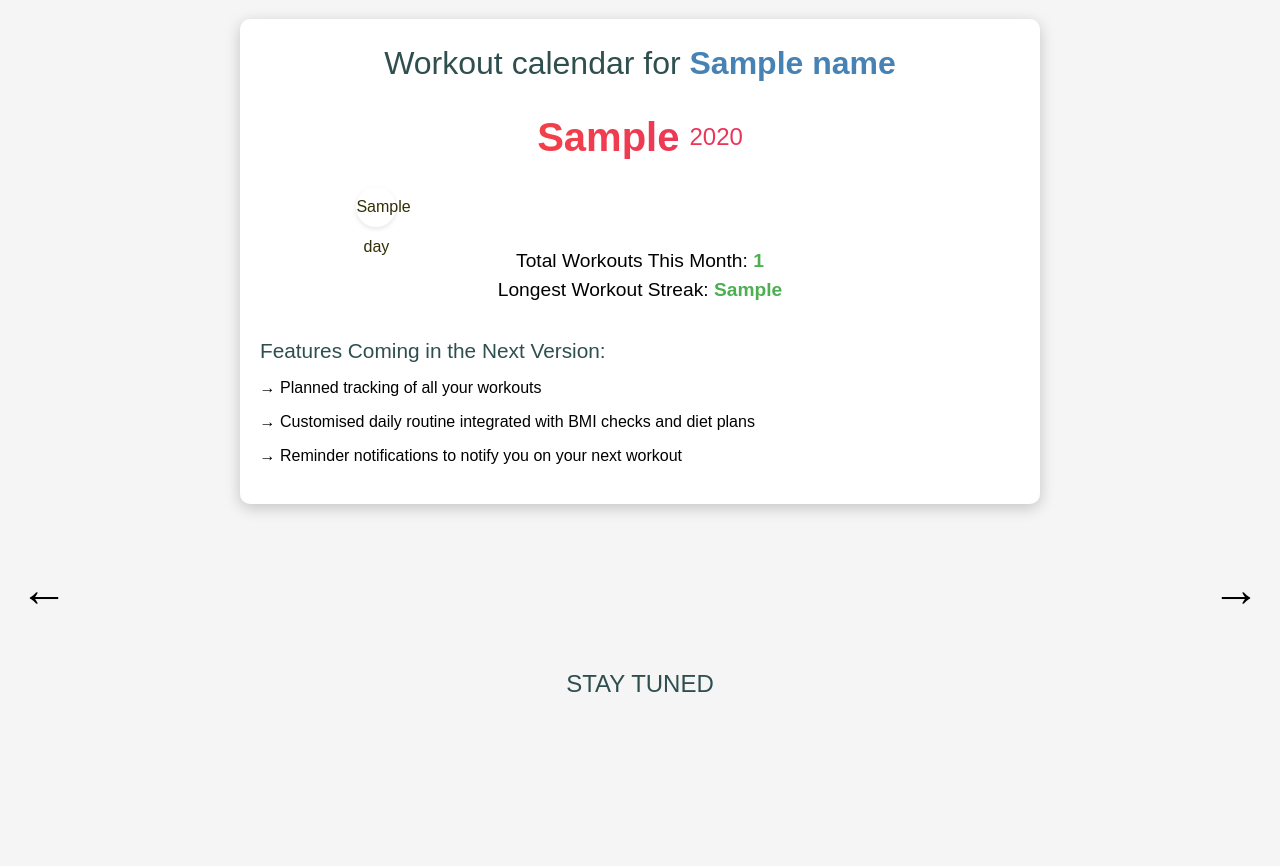
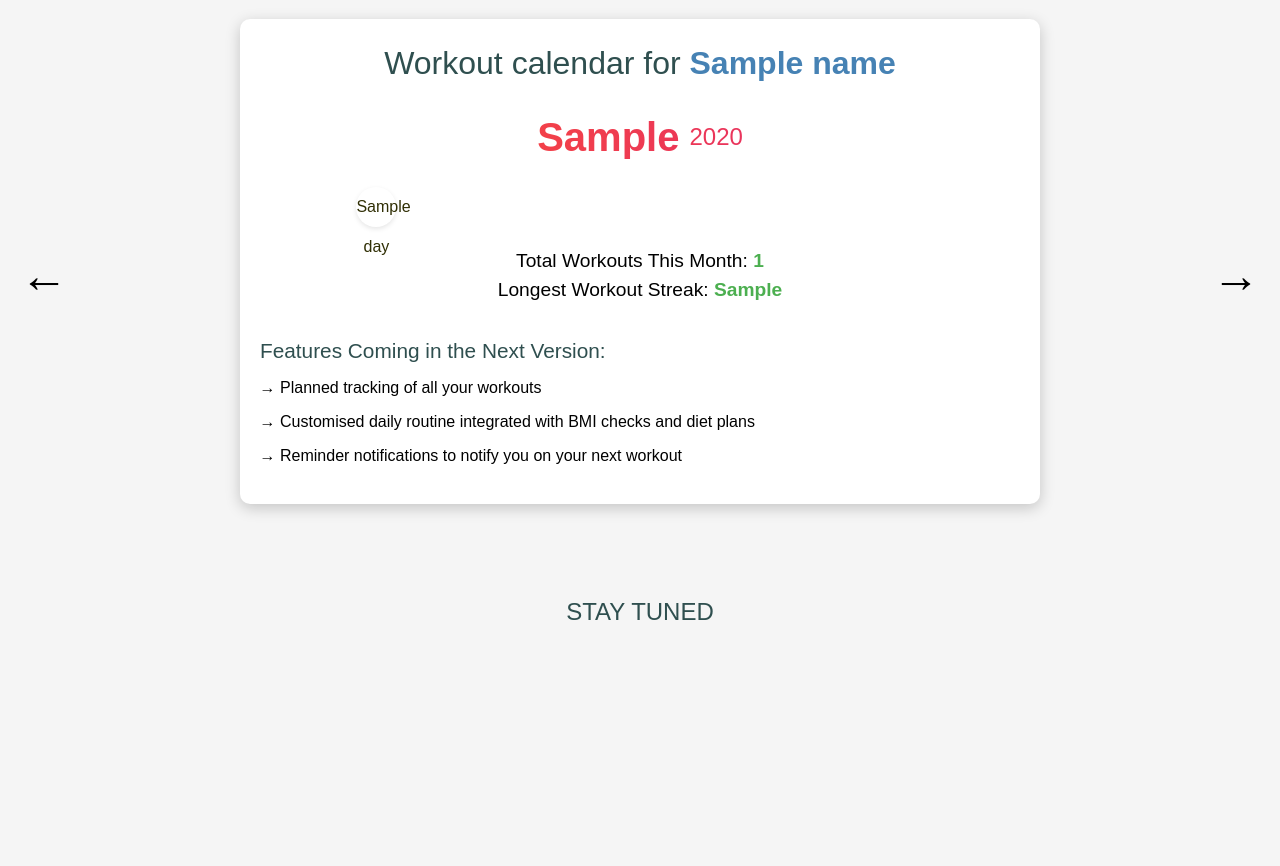
Before and after one commit to ishfaqmalik441/HealthHub, a Flask app: template templates/calendar.html in a window 1280 px wide. Shown: the part 103-969 px from the top of the page. Run offline with Flask 3, Linux system fonts and the light colour scheme; the template is opened without the code that fills it: most values are stand-ins (such as "Sample title", 1, 10 or a date in 2020).

Commit message:
arrow-fix-calendar

```diff
--- a/templates/calendar.html
+++ b/templates/calendar.html
@@ -230,7 +230,9 @@ Workout Calendar
         </style>
 
     <!-- Central Box -->
-    <div class="center-box">
+    <div style="display: flex; flex-direction: row; align-items: center;">
+        <a class="arrow" href="{{ url_for('prev_month', name=name) }}">&larr;</a>
+    <div class="center-box" style="width: 1500px;">
         <!-- Box Heading -->
             <div class="box-heading">
                 Workout calendar for <span>{{ name }}</span>
@@ -276,11 +278,8 @@ Workout Calendar
                 </ul>
             </div>
         </div>
+        <a class="arrow" href="{{ url_for('next_month', name=name) }}">&rarr;</a>
 
-    <!-- Navigation Arrows -->
-    <div class="nav-stats-container">
-        <a class="arrow" href="{{ url_for('prev_month', name=name) }}">&larr;</a>
-        <a class="arrow" href="{{ url_for('next_month', name=name) }}">&rarr;</a>
     </div>
 
     <!-- STAY TUNED -->
```
Also changed, not shown: static/img/calendar_ish.png. Lines whose indentation alone changed are shown as unchanged.
